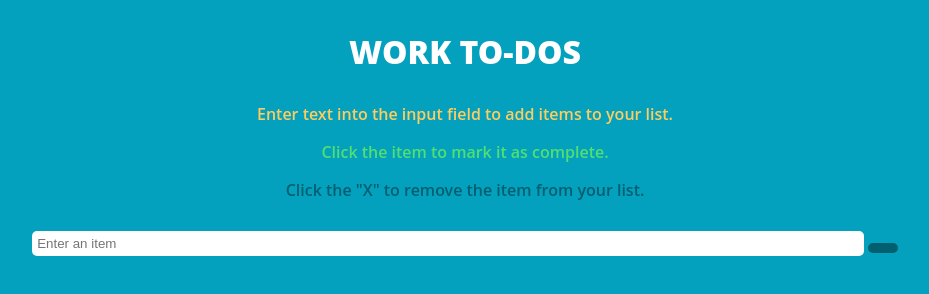
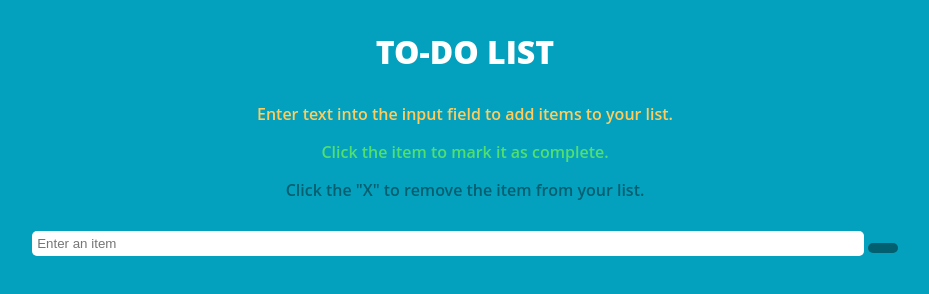
Before and after one commit to Dev-Daljeet/ToDoListWeb, a plain HTML site: page index.html in a window 1280 px wide. Shown: the whole page, without its empty margins (175-1104 px from the left). Drawn offline with Linux system fonts and the light colour scheme.

Commit message:
Added the 'Screenshots' folder

```diff
--- a/index.html
+++ b/index.html
@@ -9,7 +9,7 @@
 <div class="container">
     <div class="row">
         <div class="intro col-12">
-            <h1>Work To-Dos</h1>
+            <h1>To-Do list</h1>
             <div>
                 <div class="border1"></div>
             </div>
```
Also changed, not shown: media/Screenshots/Screenshot of add.jpg (added), media/Screenshots/Screenshot of default.jpg (added), media/Screenshots/Screenshot of delete 2.jpg (added), media/Screenshots/Screenshot of delete.jpg (added), media/Screenshots/Screenshot of mark.jpg (added).
